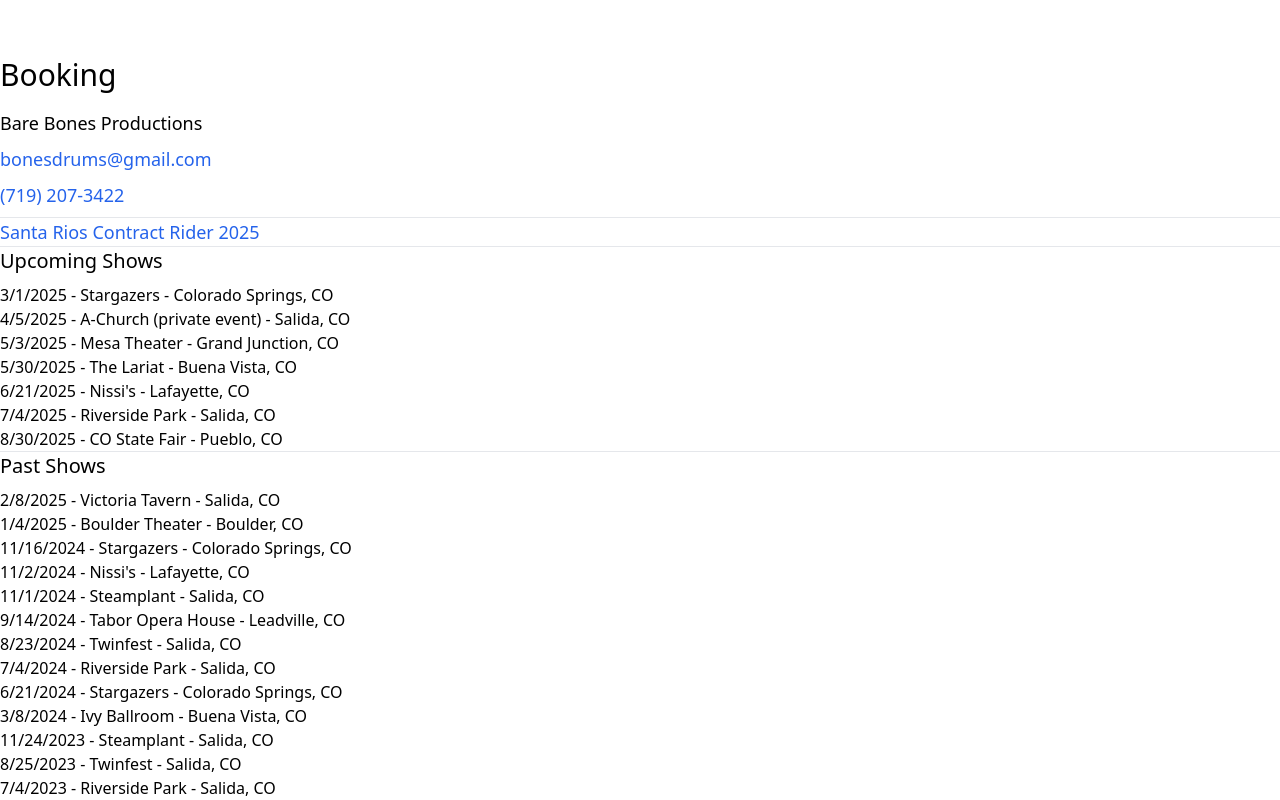
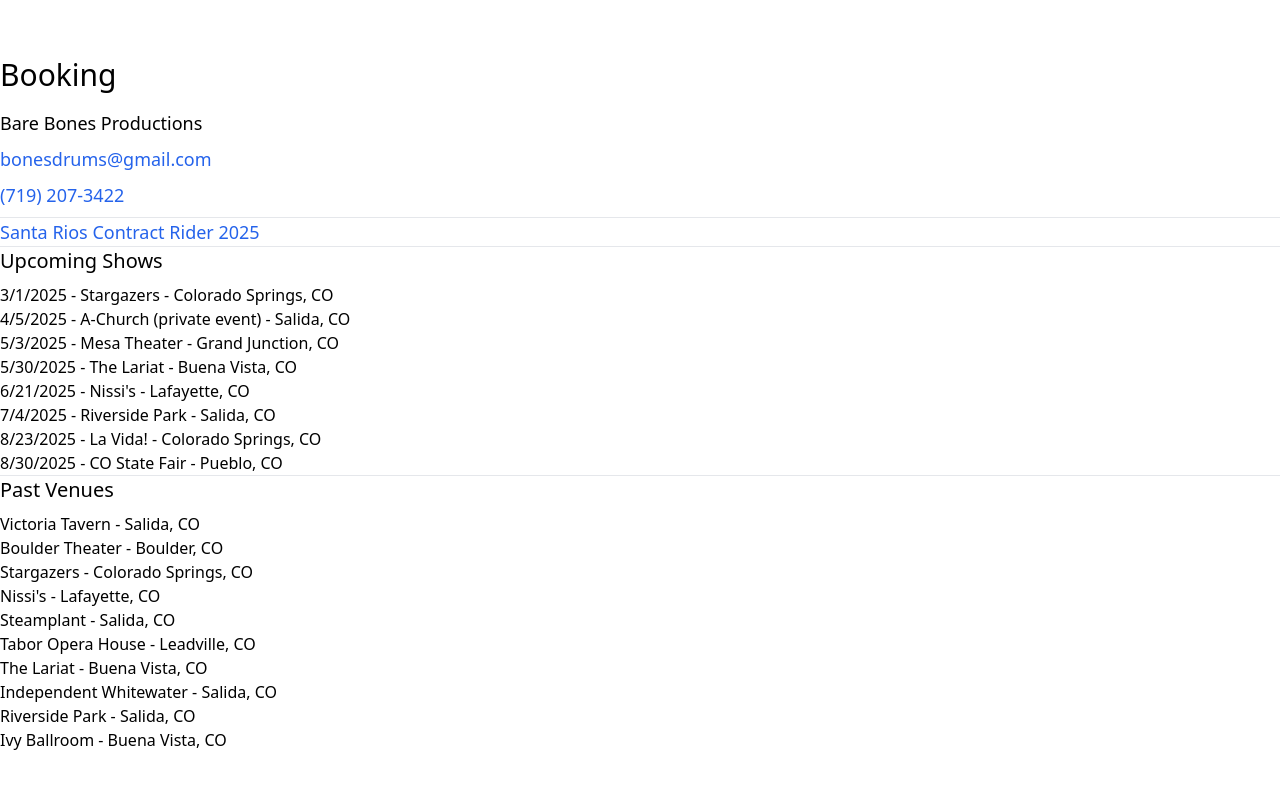
Before and after one commit to zhegwood/santarios.com, a Vue app: page /booking in a window 1280 px wide. Shown: the part 859-1659 px from the top of the page. After the commit the page ends 1611 px from the top, so only its background shows below. Built offline with nearby package versions, Linux system fonts and the light colour scheme.

Commit message:
updated to past venues added La Vida

```diff
--- a/src/components/Upcoming.vue
+++ b/src/components/Upcoming.vue
@@ -9,6 +9,7 @@
       <li>5/30/2025 - The Lariat - Buena Vista, CO</li>
       <li>6/21/2025 - Nissi's - Lafayette, CO</li>
       <li>7/4/2025 - Riverside Park - Salida, CO</li>
+      <li>8/23/2025 - La Vida! - Colorado Springs, CO</li>
       <li>8/30/2025 - CO State Fair - Pueblo, CO</li>
     </ul>
   </div>
--- a/src/views/BookingView.vue
+++ b/src/views/BookingView.vue
@@ -18,21 +18,18 @@
     <hr class="my-4" />
     <Upcoming />
     <hr class="my-4" />
-    <h3>Past Shows</h3>
+    <h3>Past Venues</h3>
     <ul>
-      <li>2/8/2025 - Victoria Tavern - Salida, CO</li>
-      <li>1/4/2025 - Boulder Theater - Boulder, CO</li>
-      <li>11/16/2024 - Stargazers - Colorado Springs, CO</li>
-      <li>11/2/2024 - Nissi's - Lafayette, CO</li>
-      <li>11/1/2024 - Steamplant - Salida, CO</li>
-      <li>9/14/2024 - Tabor Opera House - Leadville, CO</li>
-      <li>8/23/2024 - Twinfest - Salida, CO</li>
-      <li>7/4/2024 - Riverside Park - Salida, CO</li>
-      <li>6/21/2024 - Stargazers - Colorado Springs, CO</li>
-      <li>3/8/2024 - Ivy Ballroom - Buena Vista, CO</li>
-      <li>11/24/2023 - Steamplant - Salida, CO</li>
-      <li>8/25/2023 - Twinfest - Salida, CO</li>
-      <li>7/4/2023 - Riverside Park - Salida, CO</li>
+      <li>Victoria Tavern - Salida, CO</li>
+      <li>Boulder Theater - Boulder, CO</li>
+      <li>Stargazers - Colorado Springs, CO</li>
+      <li>Nissi's - Lafayette, CO</li>
+      <li>Steamplant - Salida, CO</li>
+      <li>Tabor Opera House - Leadville, CO</li>
+      <li>The Lariat - Buena Vista, CO</li>
+      <li>Independent Whitewater - Salida, CO</li>
+      <li>Riverside Park - Salida, CO</li>
+      <li>Ivy Ballroom - Buena Vista, CO</li>
     </ul>
   </div>
 </template>
```
